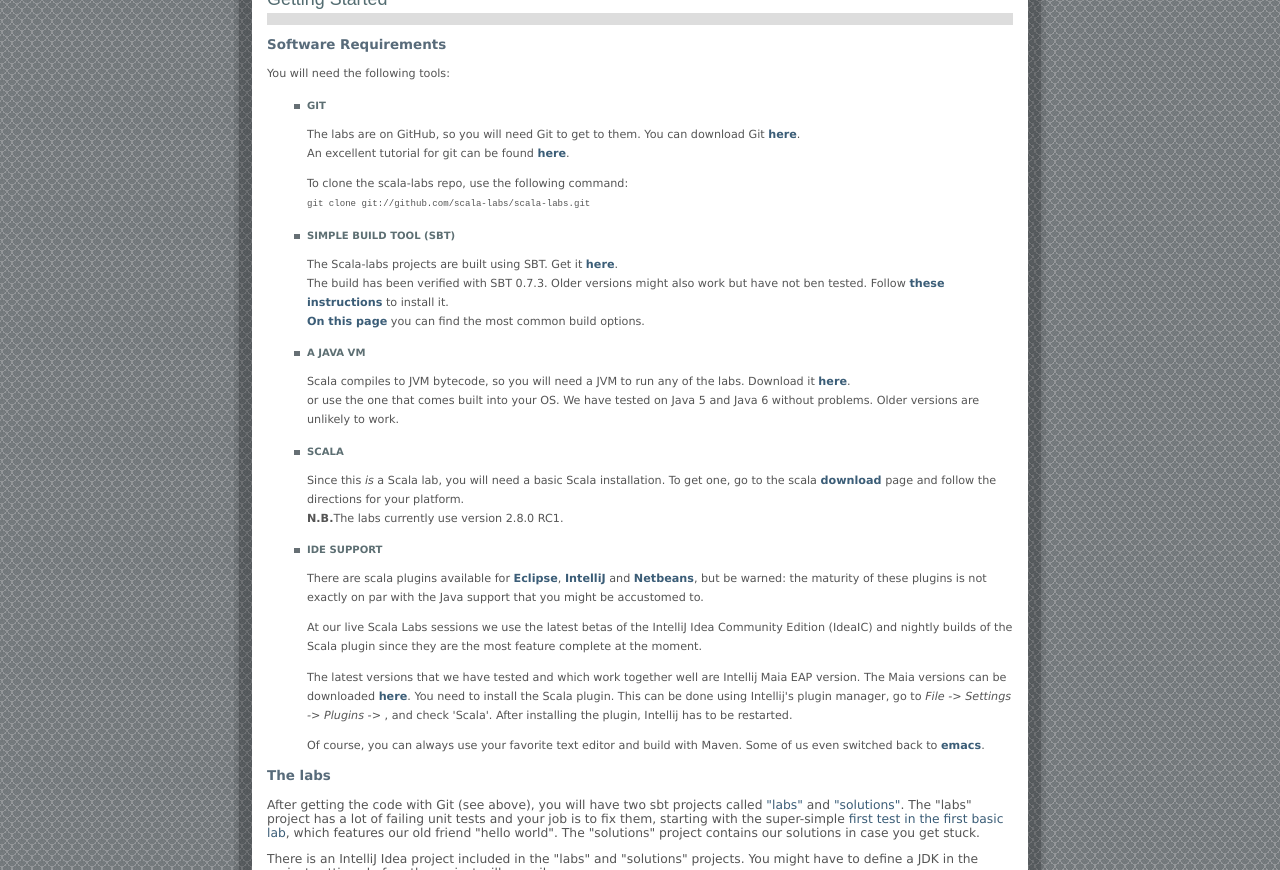
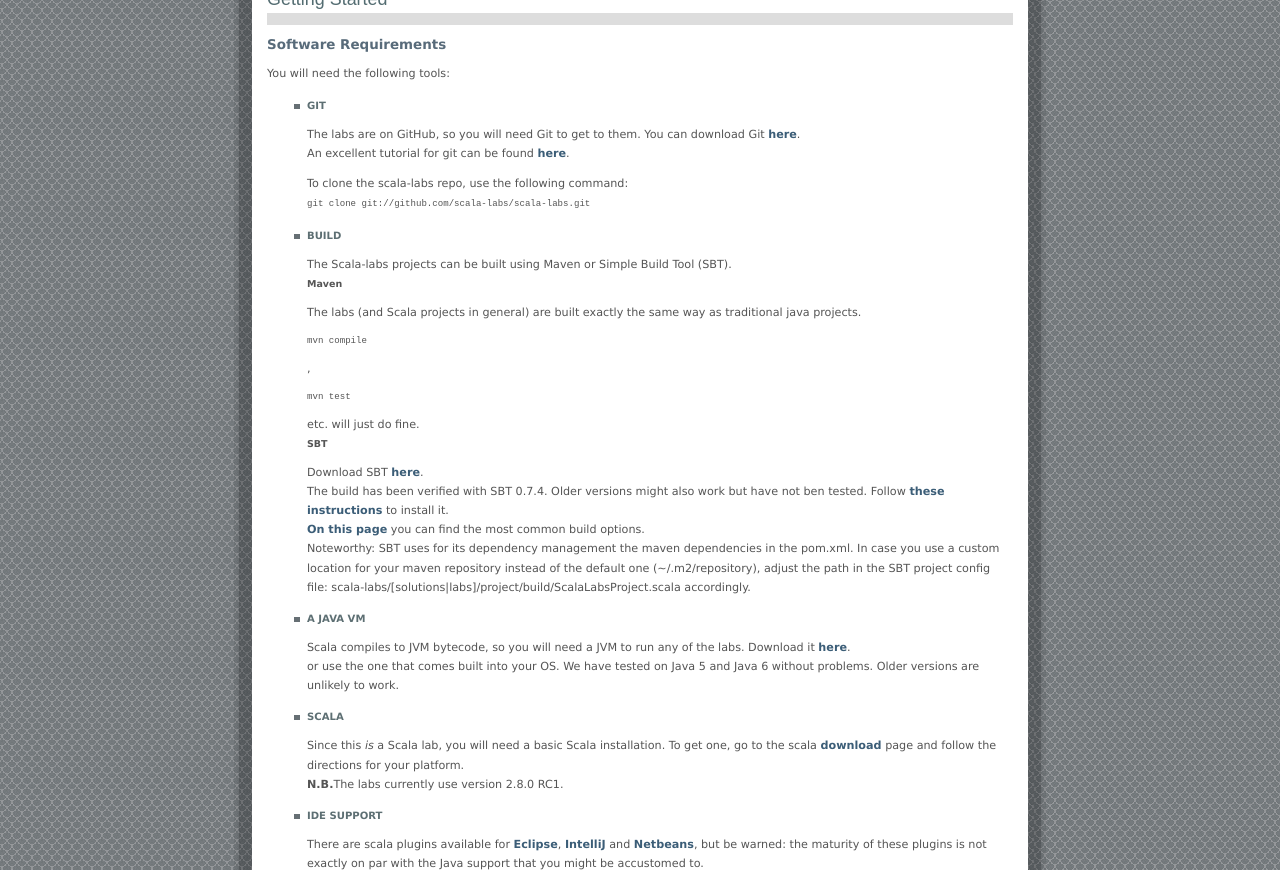
Before and after one commit to scala-labs/scala-labs.github.com, a Jekyll site: the page built from getting-started.html, in a window 1280 px wide and 900 px high, scrolled down 294 px, cut to the strip 30-900 px from the top of the window. Built offline with Jekyll 4.4.1, drawn with Linux system fonts in a browser that asks for light colours.

Commit message:
Changed text to indicate that sbt and maven can be used to build the projects

```diff
--- a/getting-started.html
+++ b/getting-started.html
@@ -27,11 +27,17 @@
 
 	<p class="text-content">
 	<li>
-  	<h3>Simple Build Tool (SBT)</h3>
-  	The Scala-labs projects are built using SBT. Get it <b><a href="http://code.google.com/p/simple-build-tool/downloads">here</a></b>.<br>
-  	The build has been verified with SBT 0.7.3. Older versions might also work but have not ben tested.
+  	<h3>Build</h3>
+  	The Scala-labs projects can be built using Maven or Simple Build Tool (SBT). <br>
+<h4>Maven</h4>
+The labs (and Scala projects in general) are built exactly the same way as traditional java projects. <pre>mvn compile</pre>, <pre>mvn test</pre> etc. will just do fine.
+<h4>SBT</h4>
+Download SBT <b><a href="http://code.google.com/p/simple-build-tool/downloads">here</a></b>.<br>
+  	The build has been verified with SBT 0.7.4. Older versions might also work but have not ben tested.
         Follow <b><a href="http://code.google.com/p/simple-build-tool/wiki/Setup">these instructions</a></b> to install it.<br>
-        <b><a href="http://code.google.com/p/simple-build-tool/wiki/RunningSbt">On this page</b></a> you can find the most common build options.
+        <b><a href="http://code.google.com/p/simple-build-tool/wiki/RunningSbt">On this page</b></a> you can find the most common build options.<br/>
+Noteworthy: SBT uses for its dependency management the maven dependencies in the pom.xml. In case you use a custom location for your maven repository instead of the default one (~/.m2/repository), adjust the path in the SBT project config file: scala-labs/[solutions|labs]/project/build/ScalaLabsProject.scala accordingly.
+
 	</li>
 	</p>
 
```
